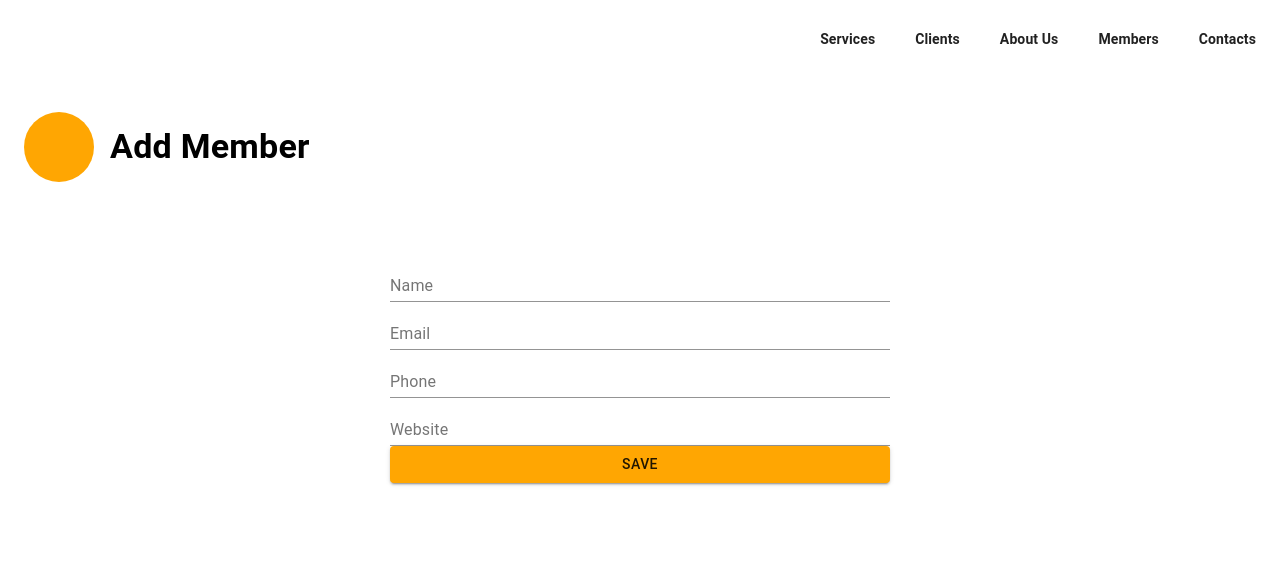
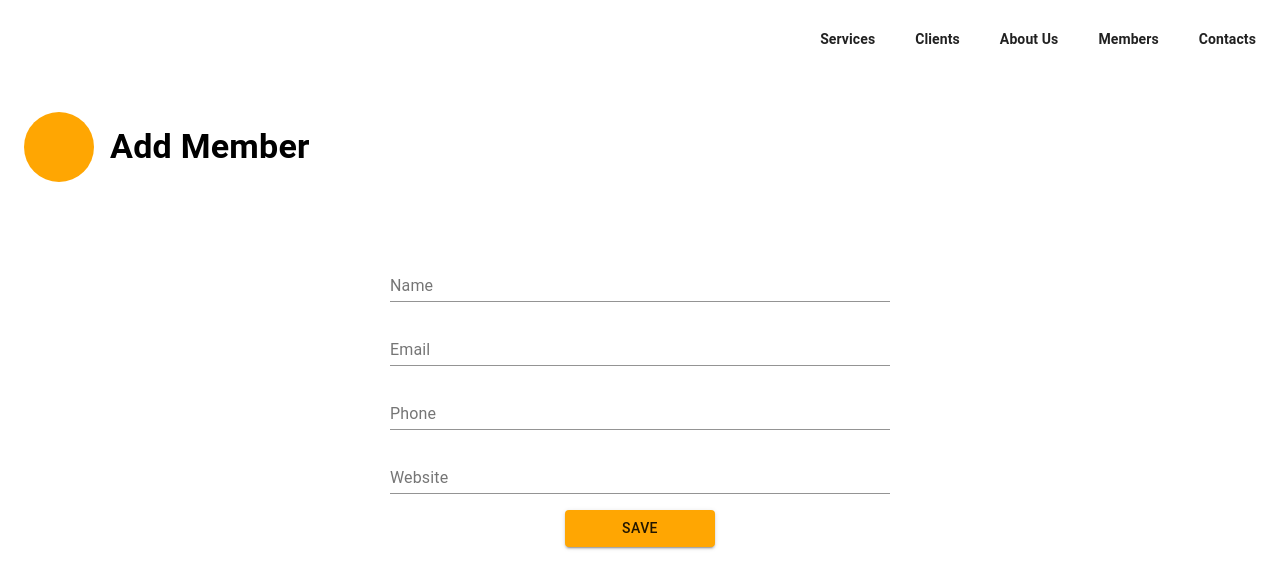
Before and after one commit to JasonasIgn/FrontIT_Task, a React (Create React App) app: page /members/new in a window 1280 px wide. Shown: the top 588 px of the page. Built offline with nearby package versions, Linux system fonts and the light colour scheme; no server answers.

Commit message:
Add some styling

```diff
--- a/src/components/Header/index.tsx
+++ b/src/components/Header/index.tsx
@@ -40,7 +40,7 @@ export const Header = () => {
       <Box className={classes.container}>
         {headerLinks.map((link) => (
           <HeaderLink
-            underline={link.path.includes(pathname) ? 'always' : 'hover'}
+            underline={link.path === pathname ? 'always' : 'hover'}
             key={link.path}
             className={classes.link}
             to={link.path}>
--- a/src/components/MemberForm/index.tsx
+++ b/src/components/MemberForm/index.tsx
@@ -10,8 +10,8 @@ import { Controller, useForm } from 'react-hook-form'
 import { useHistory } from 'react-router'
 import { routes } from '../../routes.config'
 import { addOrUpdateMemberAction } from '../../store/members/actions'
-import { getMemberSelector } from '../../store/members/selectors'
-import { useAppDispatch, useAppSelector } from '../../store/reducers'
+import { useAppDispatch } from '../../store/reducers'
+import { Member } from '../../utils/types'
 
 const useStyles = makeStyles<Theme>((theme) =>
   createStyles({
@@ -22,11 +22,18 @@ const useStyles = makeStyles<Theme>((theme) =>
       maxWidth: 500,
       margin: 'auto',
     },
+    field: {
+      marginBottom: theme.spacing(2),
+    },
+    submitButton: {
+      width: 150,
+      margin: 'auto',
+    },
   })
 )
 
 interface MemberFormProps {
-  id?: number
+  member?: Member
 }
 
 export interface MemberFormData {
@@ -36,43 +43,54 @@ export interface MemberFormData {
   email: string
 }
 
-export const MemberForm: React.FC<MemberFormProps> = ({ id }) => {
+export const MemberForm: React.FC<MemberFormProps> = ({ member }) => {
   const classes = useStyles()
   const history = useHistory()
-  const state = useAppSelector((state) => state)
-  const member = getMemberSelector(state, id)
   const dispatch = useAppDispatch()
   const { handleSubmit, control } = useForm<MemberFormData>({
     defaultValues: member,
   })
 
   const onSubmit = (data: MemberFormData) => {
-    dispatch(addOrUpdateMemberAction(data, id))
+    dispatch(addOrUpdateMemberAction(data, member ? member.id : undefined))
     history.push(routes.members.path)
   }
+
   return (
     <form onSubmit={handleSubmit(onSubmit)} className={classes.form}>
       <Controller
         name="name"
         control={control}
-        render={({ field }) => <TextField label="Name" {...field} />}
+        render={({ field }) => (
+          <TextField label="Name" className={classes.field} {...field} />
+        )}
       />
       <Controller
         name="email"
         control={control}
-        render={({ field }) => <TextField label="Email" {...field} />}
+        render={({ field }) => (
+          <TextField label="Email" className={classes.field} {...field} />
+        )}
       />
       <Controller
         name="phone"
         control={control}
-        render={({ field }) => <TextField label="Phone" {...field} />}
+        render={({ field }) => (
+          <TextField label="Phone" className={classes.field} {...field} />
+        )}
       />
       <Controller
         name="website"
         control={control}
-        render={({ field }) => <TextField label="Website" {...field} />}
+        render={({ field }) => (
+          <TextField label="Website" className={classes.field} {...field} />
+        )}
       />
-      <Button type="submit" color="primary" variant="contained">
+      <Button
+        type="submit"
+        color="primary"
+        variant="contained"
+        className={classes.submitButton}>
         Save
       </Button>
     </form>
--- a/src/components/MembersTable/index.tsx
+++ b/src/components/MembersTable/index.tsx
@@ -36,6 +36,9 @@ const useStyles = makeStyles<Theme>((theme) =>
     },
     addButton: {
       width: 150,
+    },
+    link: {
+      textDecoration: 'none',
     },
   })
 )
@@ -104,7 +107,9 @@ export const MembersTable: React.FC<MembersTableProps> = ({ members }) => {
           value={search}
           onChange={(e) => setSearch(e.target.value)}
         />
-        <NavLink to={`${routes.member.path.replace(':id', 'new')}`}>
+        <NavLink
+          to={`${routes.member.path.replace(':id', 'new')}`}
+          className={classes.link}>
           <Button onClick={() => {}} className={classes.addButton}>
             Add new
           </Button>
--- a/src/components/Pages/Member/index.tsx
+++ b/src/components/Pages/Member/index.tsx
@@ -1,23 +1,28 @@
 import React, { useEffect } from 'react'
-import { useAppDispatchEffect, useAppSelector } from '../../../store/reducers'
+import { useAppSelector } from '../../../store/reducers'
 import { PageTitle } from '../../PageTitle'
-import { fetchMembersEffect } from '../../../store/members/effects'
 import { MemberForm } from '../../MemberForm'
-import { RouteComponentProps } from 'react-router'
+import { RouteComponentProps, useHistory } from 'react-router'
+import { getMemberSelector } from '../../../store/members/selectors'
+import { routes } from '../../../routes.config'
 
 export const Member: React.FC<RouteComponentProps<{ id: string }>> = ({
   match,
 }) => {
+  const history = useHistory()
   const state = useAppSelector((state) => state)
-  const memberId = match.params.id
-  const dispatchEffect = useAppDispatchEffect()
+  const memberId =
+    match.params.id === 'new' ? undefined : parseInt(match.params.id)
+  const member = getMemberSelector(state, memberId)
   useEffect(() => {
-    dispatchEffect(fetchMembersEffect())
+    if (memberId && !member) {
+      history.push(routes.member.path.replace(':id', 'new'))
+    }
   }, [])
   return (
     <>
-      <PageTitle title={`${memberId === 'new' ? 'Add' : 'Edit'} Member`} />
-      <MemberForm id={memberId === 'new' ? undefined : parseInt(memberId)} />
+      <PageTitle title={`${memberId ? 'Edit' : 'Add'} Member`} />
+      <MemberForm member={member} />
     </>
   )
 }
--- a/src/store/members/reducer.ts
+++ b/src/store/members/reducer.ts
@@ -34,7 +34,7 @@ export const membersReducer = (
       return {
         ...state,
         loadingState: LoadingState.LOADED,
-        members: action.members,
+        members: [...state.members, ...action.members],
       }
     }
     case FETCH_MEMBERS_FAILURE: {
```
